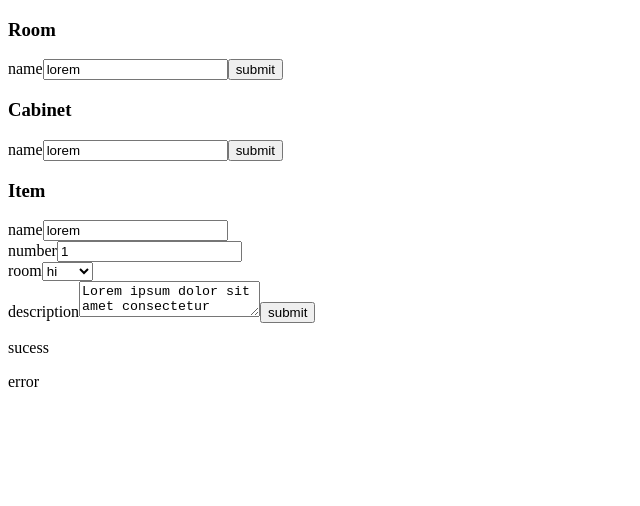
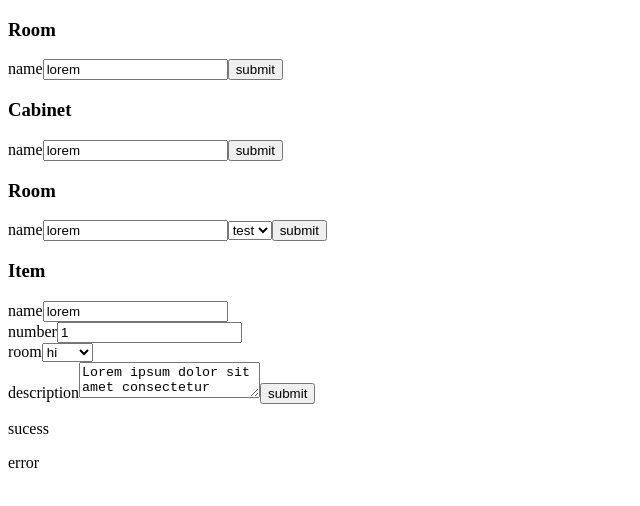
Before and after one commit to jc533/home_assist, a Next.js app: page /add in a window 1280 px wide. Shown: the top 506 px of the page, without its empty margins (0-640 px from the left). Built offline with nearby package versions, Linux system fonts and the light colour scheme.

Commit message:
set form handler

```diff
--- a/app/add/page.js
+++ b/app/add/page.js
@@ -3,12 +3,14 @@
 import { isNotFoundError } from "next/dist/client/components/not-found"
 import { useRouter } from 'next/navigation'
 import { useState } from "react"
+import Form from "../components/form"
 
 export default function Add(){
     return (
         <>
         <RoomForm/>
         <CabinetForm/>
+        <BoxForm/>
         <ItemForm/>
         <Msg/>
         </>
@@ -22,30 +24,35 @@ const Msg = ()=>{
         </>
     )
 }
+function timeout(ms) {
+    return new Promise(resolve => setTimeout(resolve, ms));
+}
 const asyncSend = async (obj) => {
+    console.log("store")
     localStorage.setItem("db", JSON.stringify(obj))
+    // await timeout(2000)
+    console.log("stored!!!!")
 }
-const handleSubmit = async (e) => {
-    console.log(itm)
+const submitHandler = (setItm,defaultObj,func=()=>{})=>async(e)=>{
     e.preventDefault()
+    await func()
     setItm(defaultObj)
-    await asyncSend(itm)
-    router.push("/")
 }
+const changeHaldler = (setItm,itm,func=()=>{})=>(e,type)=>{
+    let nitm = {...itm}
+    nitm[type] = e.target.value
+    func()
+    setItm(nitm)
+}
+
 const CabinetForm = ()=>{
+    const defaultObj = {name:""}
     const [itm,setItm] = useState({
         name:"lorem"
     })
-    const handleSubmit = (e)=>{
-        console.log(itm)
-        e.preventDefault()
-    }
-    const handleChange = (e,type)=>{
-        // alert()
-        let nitm = {...itm}
-        nitm[type] = e.target.value
-        setItm(nitm)
-    }
+    const handleSubmit = submitHandler(setItm,defaultObj,
+        async ()=>{await asyncSend(itm)})
+    const handleChange = changeHaldler(setItm,itm)
     return (
         <form onSubmit={handleSubmit}>
             <h3>Cabinet</h3>
@@ -58,26 +65,38 @@ const CabinetForm = ()=>{
         </form>
     )
 }
-
+const BoxForm = ()=>{
+    const defaultObj = {name:""}
+    const router = useRouter()
+    const [itm,setItm] = useState({
+        name:"lorem"
+    })
+    const handleSubmit = submitHandler(setItm,defaultObj,async ()=>{await asyncSend(itm)})
+    const handleChange = changeHaldler(setItm,itm)
+    return (
+        <form onSubmit={handleSubmit}>
+            <h3>Room</h3>
+            <label>name</label>
+            <input
+                value={itm.name}
+                onChange={(e)=>handleChange(e,"name")}></input>
+            {/* <br/> */}
+            <select name="" id="">
+                <option value="test">test</option>
+            </select>
+            <input type="submit" value="submit" />
+        </form>
+    )
+}
 const RoomForm = ()=>{
     const defaultObj = {name:""}
     const router = useRouter()
     const [itm,setItm] = useState({
         name:"lorem"
     })
-    // const handleSubmit = async (e)=>{
-    //     console.log(itm)
-    //     e.preventDefault()
-    //     setItm(defaultObj)
-    //     await asyncSend(itm)
-    //     router.push("/")
-    // }
-    const handleChange = (e,type)=>{
-        // alert()
-        let nitm = {...itm}
-        nitm[type] = e.target.value
-        setItm(nitm)
-    }
+    // const
+    const handleSubmit = submitHandler(setItm,defaultObj,async ()=>{await asyncSend(itm)})
+    const handleChange = changeHaldler(setItm,itm)
     return (
         <form onSubmit={handleSubmit}>
             <h3>Room</h3>
@@ -91,6 +110,12 @@ const RoomForm = ()=>{
     )
 }
 const ItemForm = ()=>{
+    const defaultObj = {
+        name:"lorem",
+        number:1,
+        room:"hi",
+        description:"Lorem ipsum dolor sit amet consectetur adipisicing elit. Temporibus aut perferendis exercitationem delectus iusto, molestiae quam ratione magni eum necessitatibus laborum, deleniti numquam quibusdam veniam tempora nisi voluptatibus commodi porro."
+    }
     const [itm,setItm] = useState({
         name:"lorem",
         number:1,
@@ -98,16 +123,8 @@ const ItemForm = ()=>{
         description:"Lorem ipsum dolor sit amet consectetur adipisicing elit. Temporibus aut perferendis exercitationem delectus iusto, molestiae quam ratione magni eum necessitatibus laborum, deleniti numquam quibusdam veniam tempora nisi voluptatibus commodi porro."
 
     })
-    const handleSubmit = (e)=>{
-        console.log(itm)
-        e.preventDefault()
-    }
-    const handleChange = (e,type)=>{
-        // alert()
-        let nitm = {...itm}
-        nitm[type] = e.target.value
-        setItm(nitm)
-    }
+    const handleSubmit = submitHandler(setItm,defaultObj,async ()=>{await asyncSend(itm)})
+    const handleChange = changeHaldler(setItm,itm)
     return (
         <form onSubmit={handleSubmit}>
             <h3>Item</h3>
--- /dev/null
+++ b/app/components/form.js
@@ -0,0 +1,28 @@
+'use client'
+import { isNotFoundError } from "next/dist/client/components/not-found"
+import { useRouter } from 'next/navigation'
+import { useState } from "react"
+
+
+export default function Form({children,defaultObj,submit}){
+    const router = useRouter()
+    const [itm,setItm] = useState(defaultObj)
+    const handleSubmit = async (e)=>{
+        e.preventDefault()
+        setItm(defaultObj)
+        await send(itm)
+        router.push("/")
+    }
+    const handleChange = (e,type)=>{
+        let nitm = {...itm}
+        console.log(e.target.type)
+        nitm[type] = e.target.value
+        setItm(nitm)
+    }
+    return (
+        <form onSubmit={handleSubmit}>
+            {children}
+            <input type="submit" value="submit" />
+        </form>
+    )
+}
```
